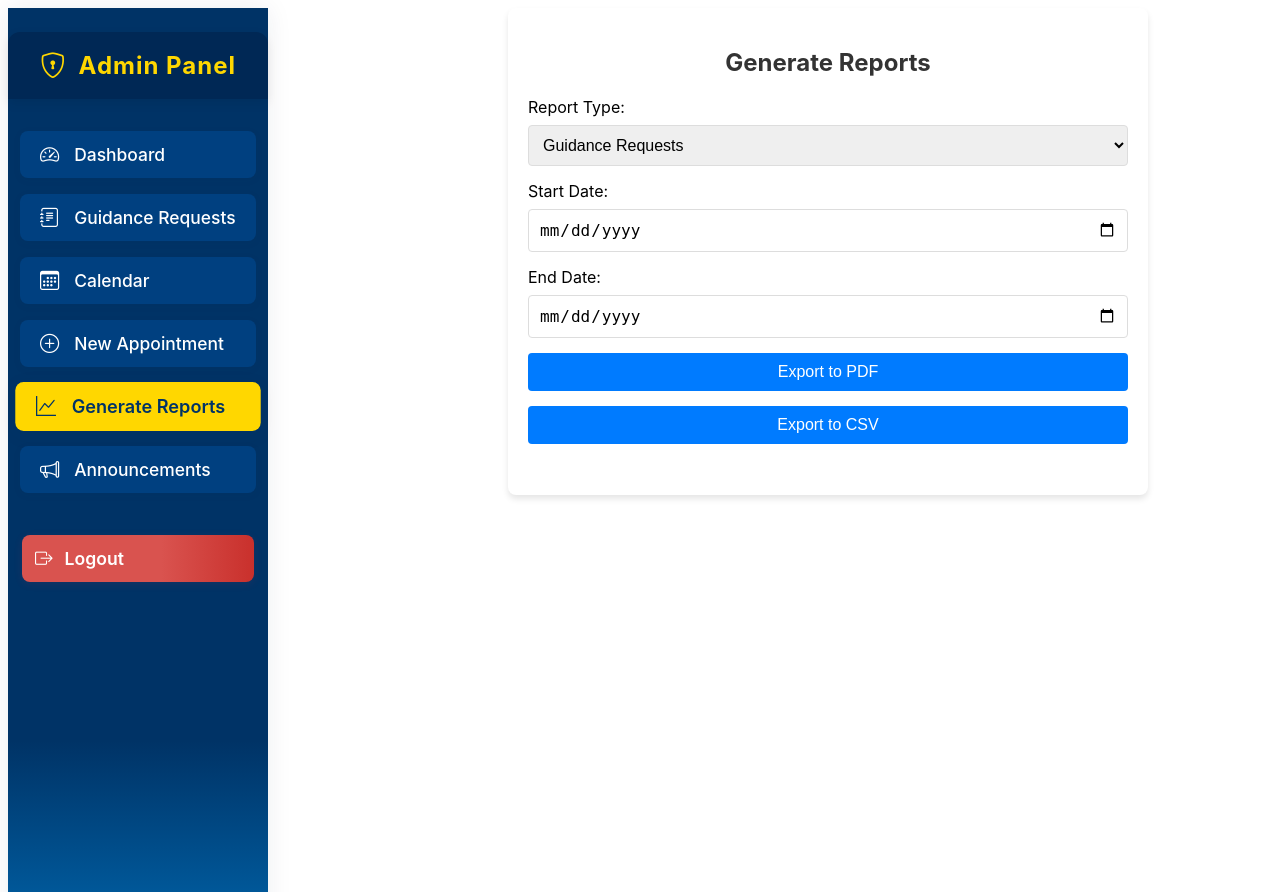
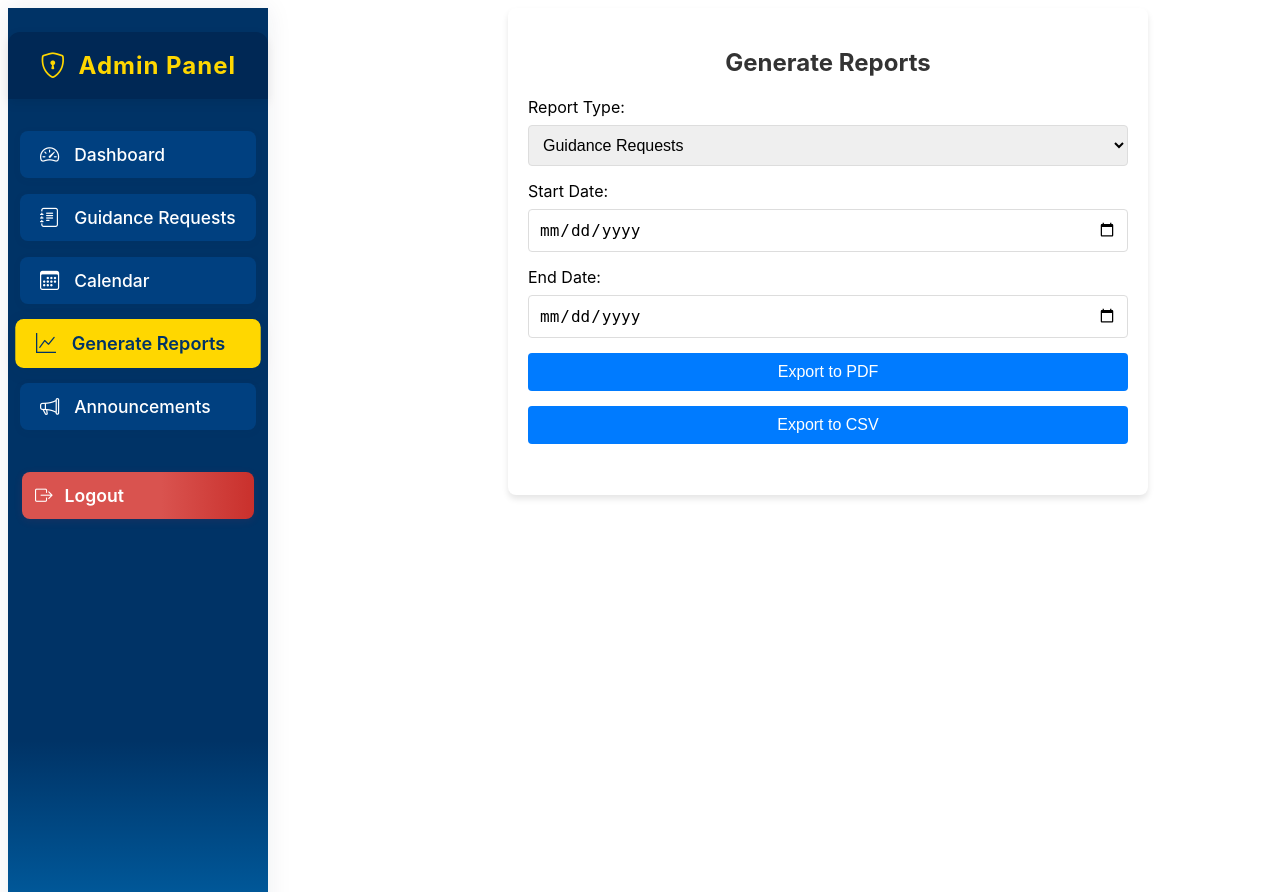
Before and after one commit to asix8459-pixel/day-06, a PHP site: page /generate_reports.php in a window 1280 px wide. Run offline with PHP 8.4, Linux system fonts and the light colour scheme.

Commit message:
Remove "New Appointment" link from admin header
Co-authored-by: asix8459 <asix8459@gmail.com>

```diff
--- a/guidance_admin_header.php
+++ b/guidance_admin_header.php
@@ -168,9 +168,6 @@ try {
         <a href="guidance_calendar_admin.php" class="menu-item" id="guidance-calendar">
             <i class="bi bi-calendar3"></i> Calendar
         </a>
-        <a href="guidance_calendar_admin.php?new=1" class="menu-item" id="guidance-new">
-            <i class="bi bi-plus-circle"></i> New Appointment
-        </a>
         <a href="generate_reports.php" class="menu-item" id="generate-reports">
             <i class="bi bi-graph-up"></i> Generate Reports
         </a>
```
